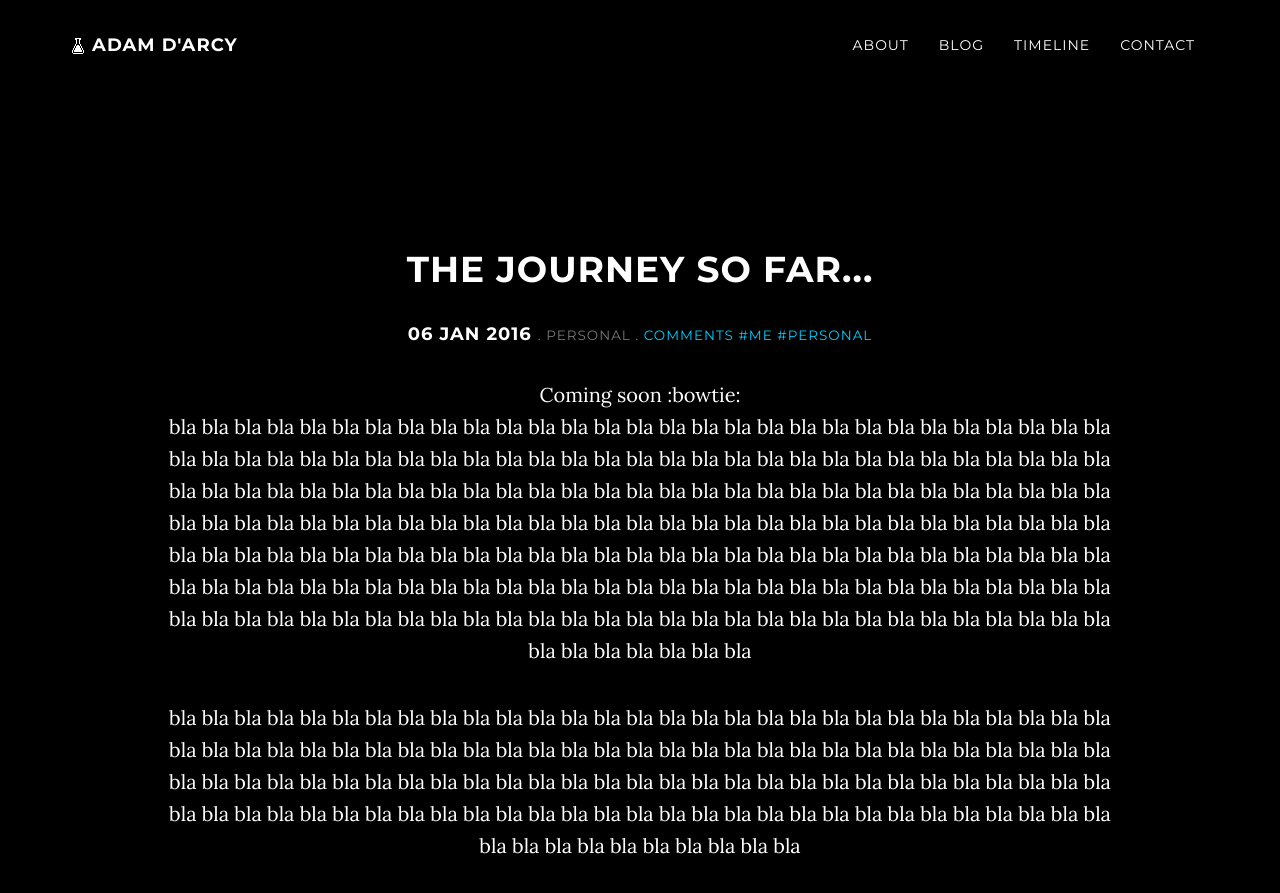
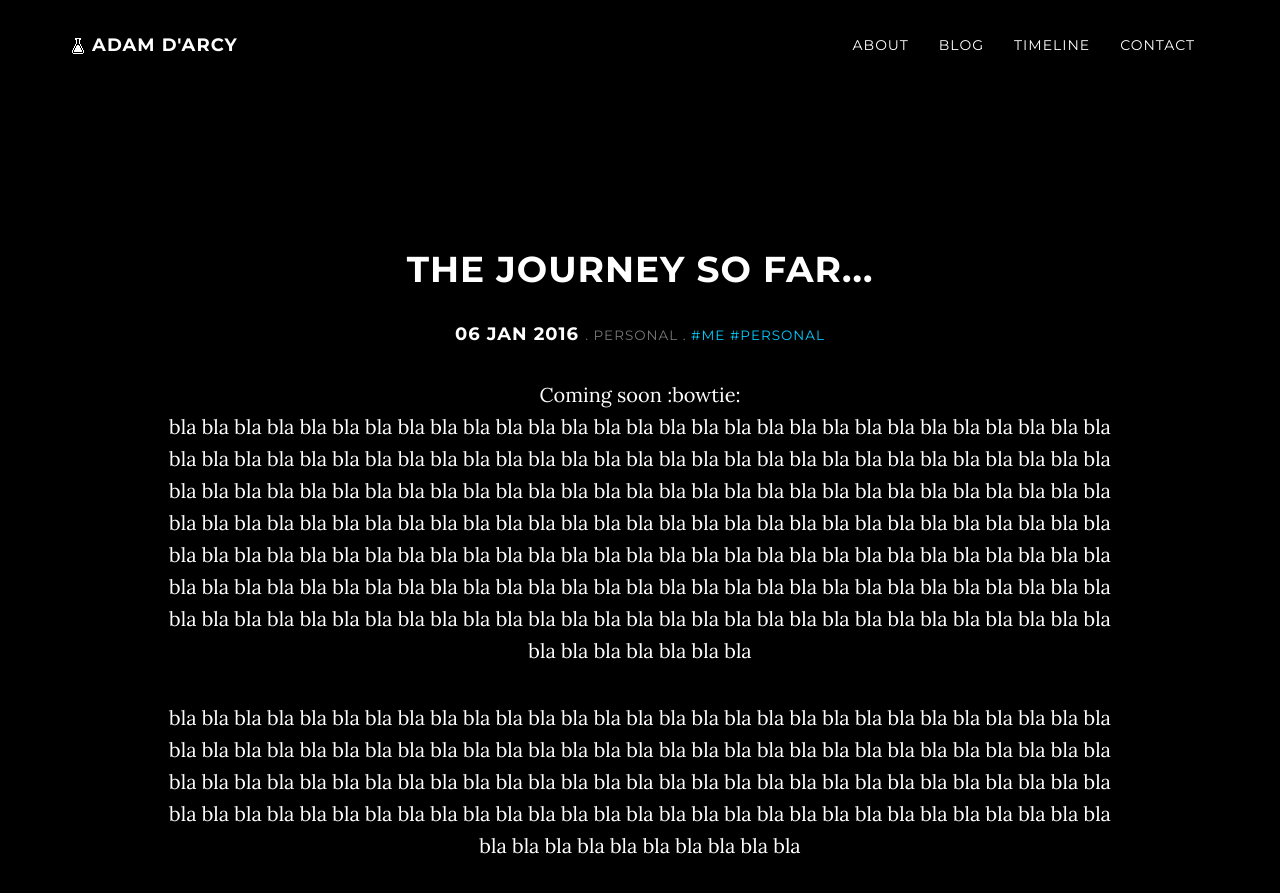
Before and after one commit to addstar34/addstar34.github.io, a Jekyll site: the page built from _posts/2016-01-06-the-journey-so-far.md, in a window 1280 px wide and 900 px high. Shown: the top 893 px of the window. Built offline with Jekyll 4.4.1, drawn with Linux system fonts in a browser that asks for light colours; nearby versions of some CDN libraries; comment, search, counter and statistics services are not loaded; a style sheet for code colours, icons or effects is not loaded.

Commit message:
removed disqus and updated some images

```diff
--- a/_config.yml
+++ b/_config.yml
@@ -105,13 +105,13 @@ syntax-highlight: True
 ############
 
 events:
-  - image: "/img/timeline/baracktocat.jpg"
+  - image: "/img/timeline/me-grand-canyon.jpg"
     date: "June 2015"
     description: "Started coding"
 
 # First image of the Timeline
 
-timeline-img: "/img/timeline/default.png"
+timeline-img: "/img/timeline/me-snowboarding.jpg"
 
 ###########
 # Contact #
--- a/_includes/latest-post.html
+++ b/_includes/latest-post.html
@@ -11,7 +11,7 @@
         <h4> <strong> {{ post.date | date_to_string }} </strong>
           <small>. {{ post.category }} .</small>
           <strong> <a href="{{site.baseurl}}{{ post.url }}">{{post.title}} </a> </strong>
-          <small> <a href="{{site.baseurl}}{{post.url}}#disqus_thread">Comments</a></small>
+
         </h4>
 
         {{ post.content | truncatewords: site.post-preview-words | strip_html | markdownify }}
--- a/_includes/post-list.html
+++ b/_includes/post-list.html
@@ -9,7 +9,7 @@
     <strong>{{ post.title }}</strong>
   </a>
   <br class="visible-xs-block">
-  <small><a href="{{site.baseurl}}{{post.url}}#disqus_thread">Comments</a></small>
+
 </h4>
 
 <!-- Post List End -->
--- a/_layouts/post.html
+++ b/_layouts/post.html
@@ -16,7 +16,7 @@
 
           <h1><strong>{{ page.title }}</strong></h1>
           <h4><strong>{{ page.date | date_to_string }}</strong>
-            <small> . {{ page.category }} . <a href="{{site.baseurl}}{{page.url }}#disqus_thread">Comments</a>
+            <small> . {{ page.category }} .
             {% for tag in page.tags %}
               <a href="{{site.baseurl}}/tags/{{tag}}.html">#{{ tag }}</a>
             {% endfor %}
@@ -26,10 +26,6 @@
           {{ page.content | markdownify }}
 
           {% include share.html %}
-
-          {% if jekyll.environment == "production" %}
-            {% include comments.html %}
-          {% endif %}
 
           {% include social-buttons.html %}
 
```
Also changed, not shown: img/timeline/baracktocat.jpg (deleted), img/timeline/default.png (deleted), img/timeline/me-grand-canyon.jpg (added), img/timeline/me-snowboarding.jpg (added), img/timeline/spidertocat.png (deleted).
